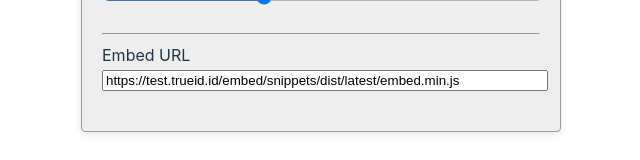
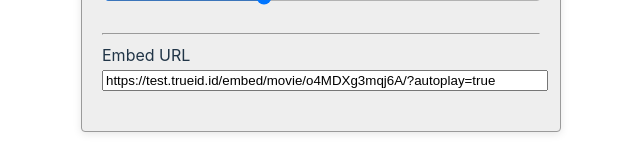
Before and after one commit to tapornanan/embed-playground, a Vue app: page / in a window 1280 px wide. Shown: the part 214-374 px from the top of the page, without its empty margins (319-959 px from the left). Built offline with nearby package versions, Linux system fonts and the light colour scheme.

Commit message:
fix: 🐛 fix default video src

```diff
--- a/src/App.vue
+++ b/src/App.vue
@@ -6,7 +6,7 @@
       height: 0,
       aspect: 9 / 16,
       embedURL:
-        "https://test.trueid.id/embed/snippets/dist/latest/embed.min.js",
+        "https://test.trueid.id/embed/movie/o4MDXg3mqj6A/?autoplay=true",
     };
   },
   computed: {
```
